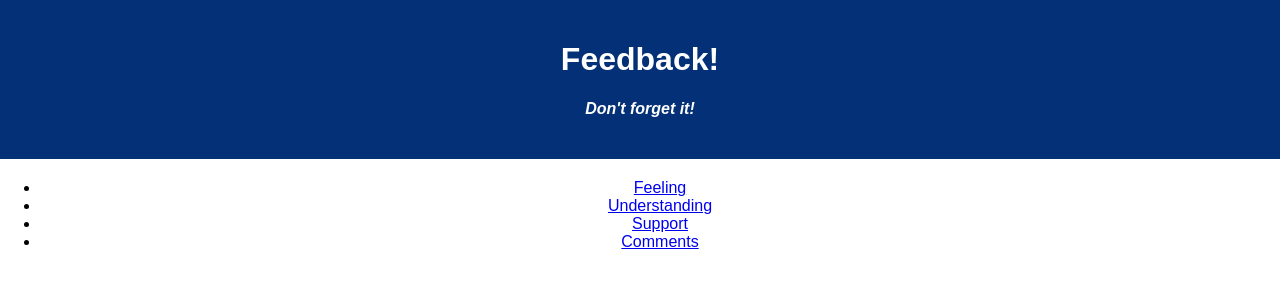
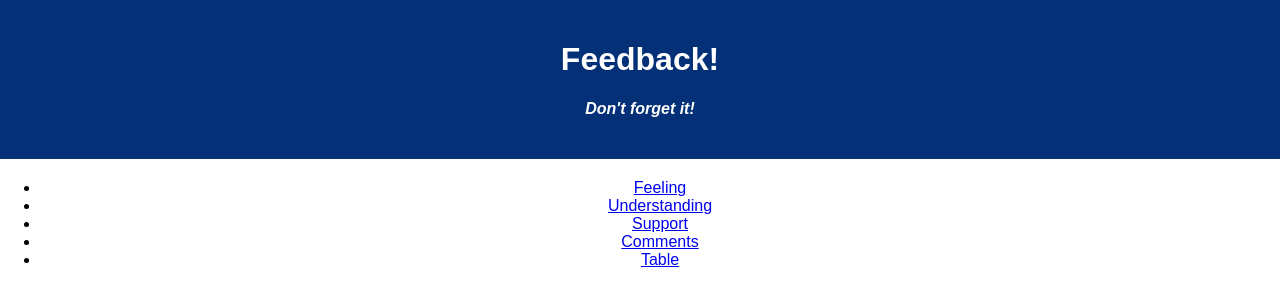
Before and after one commit to connorpeck/weekend-redux-feedback-loop, a React (Create React App) app: page /#/table in a window 1280 px wide. Shown: the top 306 px of the page. Built offline with nearby package versions, Linux system fonts and the light colour scheme.

Commit message:
store working

```diff
--- a/src/components/App/App.jsx
+++ b/src/components/App/App.jsx
@@ -6,6 +6,7 @@ import Feeling from '../Feeling/Feeling';
 import Understanding from '../Understanding/Understanding';
 import Support from '../Support/Support';
 import Comments from '../Comments/Comments';
+import Table from '../Comments/Table/Table';
 import {useSelector} from 'react-redux';
 
 function App() {
@@ -22,6 +23,7 @@ function App() {
         <li><a href="/#/understanding">Understanding</a></li>
         <li><a href="/#/support">Support</a></li>
         <li><a href="/#/comments">Comments</a></li>
+        <li><a href="/#/table">Table</a></li>
 
       </ul>
       <Router>
@@ -37,6 +39,9 @@ function App() {
       <Route path='/comments' >
       < Comments />
       </Route>
+      <Route path='/table' >
+      < Table />
+      </Route>
       </Router>
     </div>
   );
--- /dev/null
+++ b/src/components/Comments/Table/Table.jsx
@@ -0,0 +1,15 @@
+import {useState} from 'react';
+import { useSelector } from 'react-redux';
+
+function Table( props ){
+    const [hook, setHook] = useState ( null )
+    const feelingReducer = useSelector ( store => store.feelingReducer);
+    return (
+        <div>
+            <h2>{feelingReducer}</h2>
+        </div>
+
+    );
+}
+
+export default Table;
--- a/src/components/Feeling/Feeling.jsx
+++ b/src/components/Feeling/Feeling.jsx
@@ -1,7 +1,10 @@
 import { useState } from 'react';
+import {useDispatch, useSelector} from 'react-redux';
 
 function Feeling( props ){
     const [ feeling, setFeeling ] = useState( null );
+    const feelingReducer = useSelector( store => store.feelingReducer);
+    const dispatch = useDispatch();
 
     const collectFeeling = () => {
         console.log(event.target.value);
@@ -9,11 +12,12 @@ function Feeling( props ){
     }
     const storeFeeling = () => {
         console.log(feeling);
+        dispatch ( { type: 'ADD_FEELING', payload: feeling});
     }
     return (
         <div>
             <h2>How are you feeling today?</h2>
-            <input onChange={collectFeeling}type="text" />
+            <input onChange={collectFeeling}type="number" />
             <button onClick={storeFeeling}>Next</button>
             {/* <p>Props: { JSON.stringify( props ) }</p> */}
         </div>
--- a/src/components/Support/Support.jsx
+++ b/src/components/Support/Support.jsx
@@ -13,7 +13,7 @@ function Support( props ){
     return (
         <div>
             <h2>How Well Are You Being Supported?</h2>
-            <input onChange={collectSupport}type="text" />
+            <input onChange={collectSupport}type="number" />
             <button onClick={storeSupport}>Next</button>
             {/* <p>Props: { JSON.stringify( props ) }</p> */}
         </div>
--- a/src/components/Understanding/Understanding.jsx
+++ b/src/components/Understanding/Understanding.jsx
@@ -14,7 +14,7 @@ function Understanding( props ){
     return (
         <div>
              <h2>How Well Are You Understanding The Conent?</h2>
-             <input onChange={collectUnderstanding}type="text" />
+             <input onChange={collectUnderstanding}type="number" />
             <button onClick={storeUnderstanding}>Next</button>
             {/* <p>Props: { JSON.stringify( props ) }</p> */}
         </div>
--- a/src/index.js
+++ b/src/index.js
@@ -2,7 +2,23 @@ import React from 'react';
 import ReactDOM from 'react-dom';
 import './index.css';
 import App from './components/App/App';
-import registerServiceWorker from './registerServiceWorker';
+// import registerServiceWorker from './registerServiceWorker';
+import {createStore, combineReducers} from 'redux';
+import {Provider} from 'react-redux';
 
-ReactDOM.render(<App />, document.getElementById('root'));
-registerServiceWorker();
+const feelingReducer = (state='', action) =>{
+    console.log('in feelingReducer', action);
+    if (action.type === 'ADD_FEELING'){
+        state = action.payload
+    }
+    return state;
+} // end feeling reducer
+
+
+const store = createStore (
+    combineReducers({
+        feelingReducer
+    })
+) // end create store
+ReactDOM.render(<Provider store = {store}><App /></Provider>, document.getElementById('root'));
+// registerServiceWorker();
```
